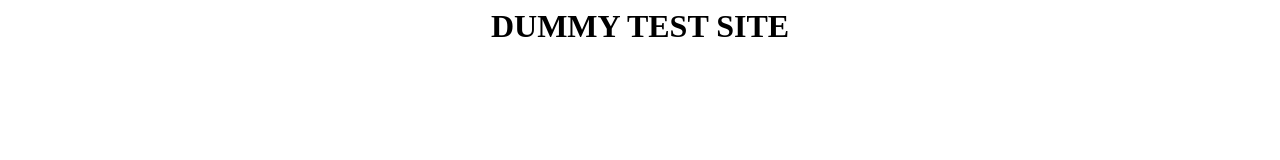
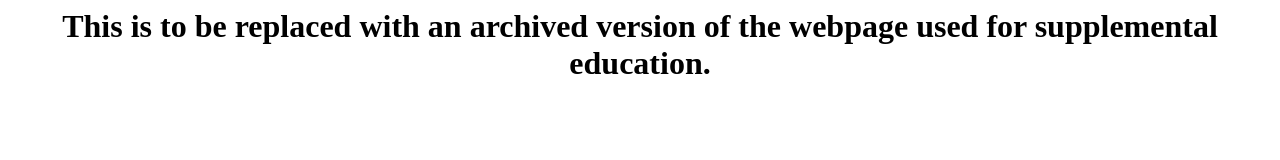
Before and after one commit to mwfendt/BRIC_DropTowerApp, a plain HTML site: page web/index.html in a window 1280 px wide. Drawn offline with Linux system fonts and the light colour scheme.

Commit message:
Minor changes

```diff
--- a/web/index.html
+++ b/web/index.html
@@ -1,5 +1,5 @@
 <html>
 <body>
-<center><h1>DUMMY TEST SITE</h1></center>
+<center><h1>This is to be replaced with an archived version of the webpage used for supplemental education.</h1></center>
 </body>
 </html>
```
Also changed, not shown: 1 other file.
